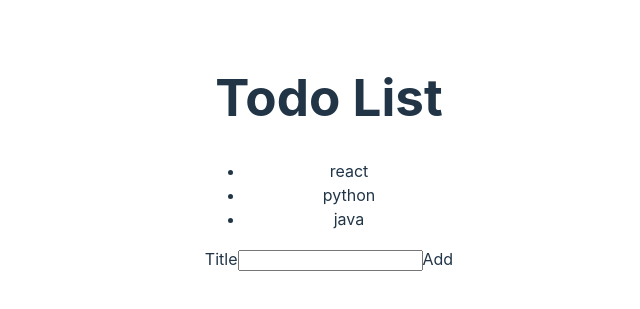
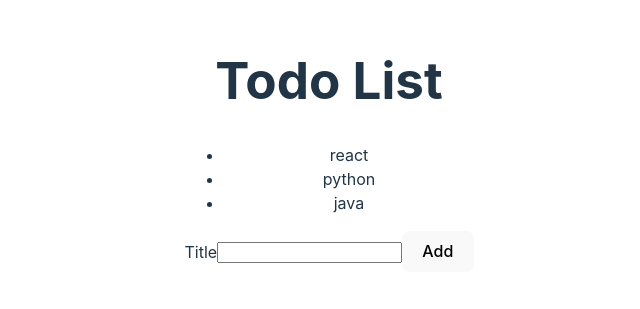
Before and after one commit to stephanielaurentjiong/react-todo, a React (Vite) app: page / in a window 1280 px wide. Shown: the part 247-556 px from the top of the page, without its empty margins (311-951 px from the left). Built offline with nearby package versions, Linux system fonts and the light colour scheme.

Commit message:
Use props to pass down todo item and state for AddTodoForm component to handle any inputs

```diff
--- a/package.json
+++ b/package.json
@@ -10,6 +10,7 @@
     "preview": "vite preview"
   },
   "dependencies": {
+    "prop-types": "^15.8.1",
     "react": "^18.3.1",
     "react-dom": "^18.3.1"
   },
--- a/src/AddTodoForm.jsx
+++ b/src/AddTodoForm.jsx
@@ -1,10 +1,18 @@
-function addTodoForm () {
+function addTodoForm(props) {
+  const handleAddTodo = (event) => {
+    event.preventDefault();
+    const todoTitle = event.target.title.value;
+    console.log(todoTitle);
+    props.onAddTodo(todoTitle);
+    event.target.reset();
+  };
+
   return (
     <>
-        <form>
+      <form onSubmit={handleAddTodo}>
         <label htmlFor="todoTitle">Title</label>
-          <input type="text" id="todoTitle"></input>
-          <submit>Add</submit>
+        <input name="title" type="text" id="todoTitle"></input>
+        <button>Add</button>
       </form>
     </>
   );
--- a/src/App.jsx
+++ b/src/App.jsx
@@ -1,13 +1,17 @@
+import * as React from "react";
 import "./App.css";
 import TodoList from "./TodoList.jsx";
 import AddTodoForm from "./AddTodoForm.jsx";
 
 function App() {
+  const [newTodo, setNewTodo] = React.useState("");
+
   return (
     <>
       <h1>Todo List</h1>
       <TodoList />
-      <AddTodoForm />
+      <AddTodoForm onAddTodo={setNewTodo} />
+      <p>{newTodo}</p>
     </>
   );
 }
--- a/src/TodoList.jsx
+++ b/src/TodoList.jsx
@@ -1,3 +1,4 @@
+import TodoListItem from "./TodoListItem.jsx";
 
 const todolist = [
   {
@@ -14,12 +15,14 @@ const todolist = [
   },
 ];
 
-function TodoList() {
+const TodoList = () => {
   return (
     <>
       <ul>
         {todolist.map(function (list) {
-          return <li key={list.id}>{list.title}</li>;
+          return (
+            <TodoListItem key={list.id} todo={list} />
+          )
         })}
       </ul>
     </>
--- /dev/null
+++ b/src/TodoListItem.jsx
@@ -0,0 +1,6 @@
+/* eslint-disable react/prop-types */
+function TodoListItem(props) {
+  return <li>{props.todo.title}</li>;
+}
+
+export default TodoListItem;
```
Also changed, not shown: 1 other file (tests, documents, lock files or other folders). Lines whose indentation alone changed are shown as unchanged.
